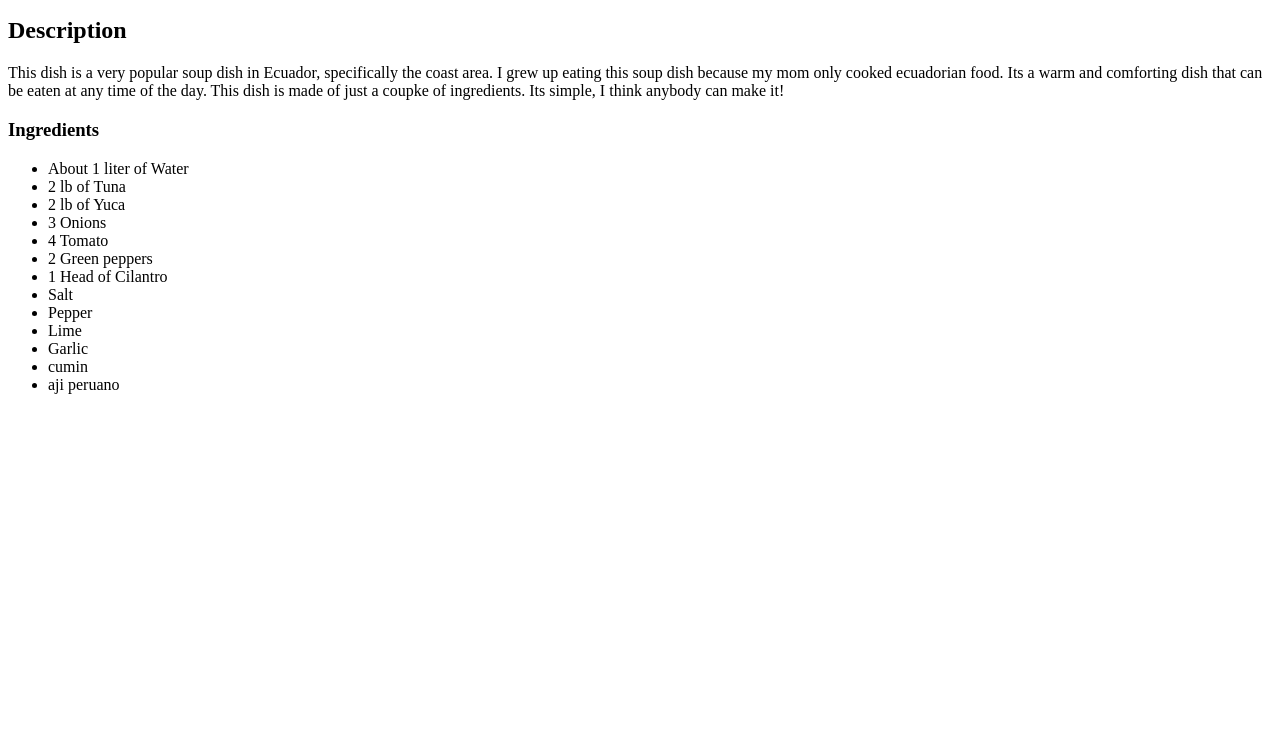
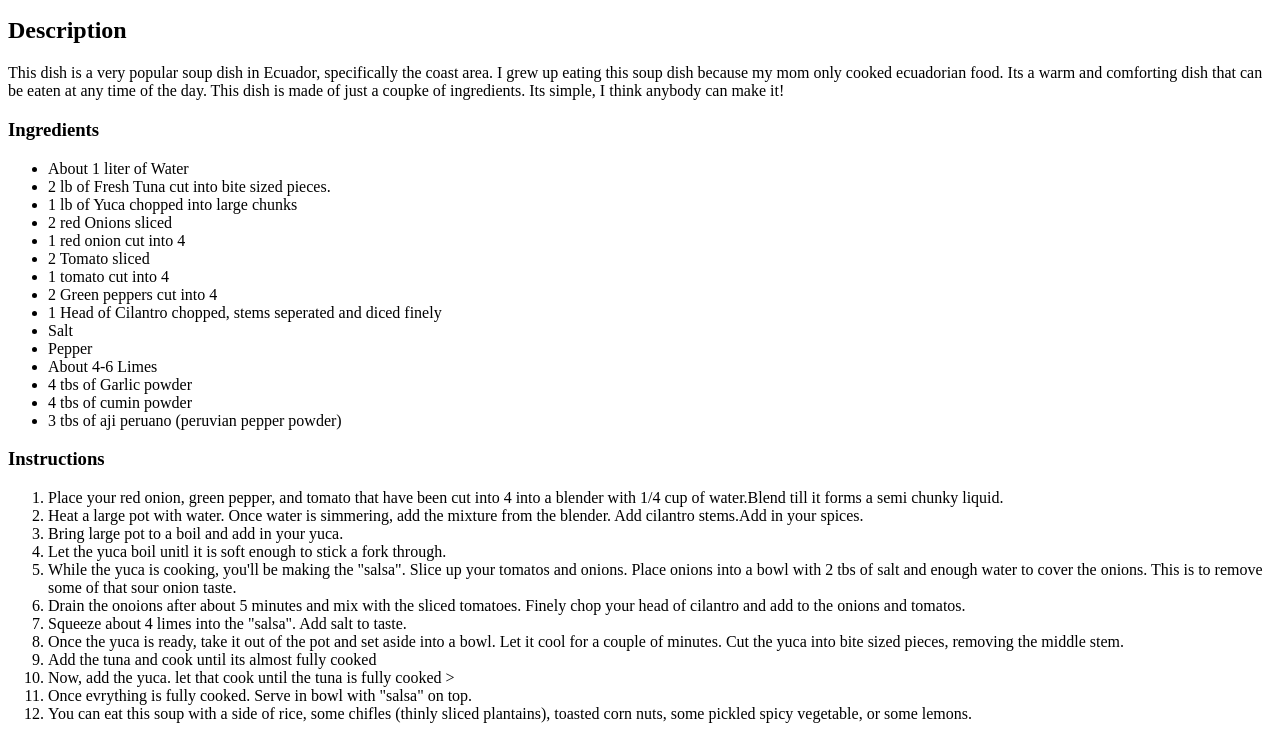
Before and after one commit to Cristinanicolep11/odin-recipes, a plain HTML site: page recipes/Encebollado.html in a window 1280 px wide. Shown: the part 369-1108 px from the top of the page. Before the commit the page ends 800 px from the top, so only its background shows below. Drawn offline with Linux system fonts and the light colour scheme.

Commit message:
new recipe

```diff
--- a/recipes/Encebollado.html
+++ b/recipes/Encebollado.html
@@ -12,20 +12,36 @@
             <h3>Ingredients</h3>
                 <ul>
                 <li>About 1 liter of Water</li>
-                <li>2 lb of Tuna</li>
-                <li>2 lb of Yuca</li>
-                <li>3 Onions</li>
-                <li>4 Tomato</li>
-                <li>2 Green peppers</li>
-                <li>1 Head of Cilantro</li>
+                <li>2 lb of Fresh Tuna cut into bite sized pieces.</li>
+                <li>1 lb of Yuca chopped into large chunks</li>
+                <li>2 red Onions sliced</li>
+                <li>1 red onion cut into 4</li>
+                <li>2 Tomato sliced</li>
+                <li>1 tomato cut into 4</li>
+                <li>2 Green peppers cut into 4</li>
+                <li>1 Head of Cilantro chopped, stems seperated and diced finely</li>
                 <li>Salt</li>
                 <li>Pepper</li>
-                <li>Lime</li>
-                <li>Garlic</li>
-                <li>cumin</li>
-                <li>aji peruano</li>
+                <li>About 4-6 Limes</li>
+                <li>4 tbs of Garlic powder</li>
+                <li>4 tbs of cumin powder</li>
+                <li>3 tbs of aji peruano (peruvian pepper powder)</li>
                 </ul>
-
+        <h3>Instructions</h3>
+        <ol>
+            <li>Place your red onion, green pepper, and tomato that have been cut into 4 into a blender with 1/4 cup of water.Blend till it forms a semi chunky liquid.</li>
+            <li>Heat a large pot with water. Once water is simmering, add the mixture from the blender. Add cilantro stems.Add in your spices.</li>
+            <li>Bring large pot to a boil and add in your yuca. </li>
+            <li>Let the yuca boil unitl it is soft enough to stick a fork through.</li>
+            <li>While the yuca is cooking, you'll be making the "salsa". Slice up your tomatos and onions. Place onions into a bowl with 2 tbs of salt and enough water to cover the onions. This is to remove some of that sour onion taste.</li>
+            <li>Drain the onoions after about 5 minutes and mix with the sliced tomatoes. Finely chop your head of cilantro and add to the onions and tomatos.</li>
+            <li>Squeeze about 4 limes into the "salsa". Add salt to taste.</li>
+            <li>Once the yuca is ready, take it out of the pot and set aside into a bowl. Let it cool for a couple of minutes. Cut the yuca into bite sized pieces, removing the middle stem. </li>
+            <li>Add the tuna and cook until its almost fully cooked</li>
+            <li>Now, add the yuca. let that cook until the tuna is fully cooked ></li>
+            <li>Once evrything is fully cooked. Serve in bowl with "salsa" on top.</li>
+            <li>You can eat this soup with a side of rice, some chifles (thinly sliced plantains), toasted corn nuts, some pickled spicy vegetable, or some lemons. </li>
+        </ol>
 
 
         </body>
```
Also changed, not shown: index.html (+5 -1 lines), recipes/Caldo_de_bola.html (added, +17 -0 lines), recipes/Sopa_De_Queso.html (added, +15 -0 lines).
